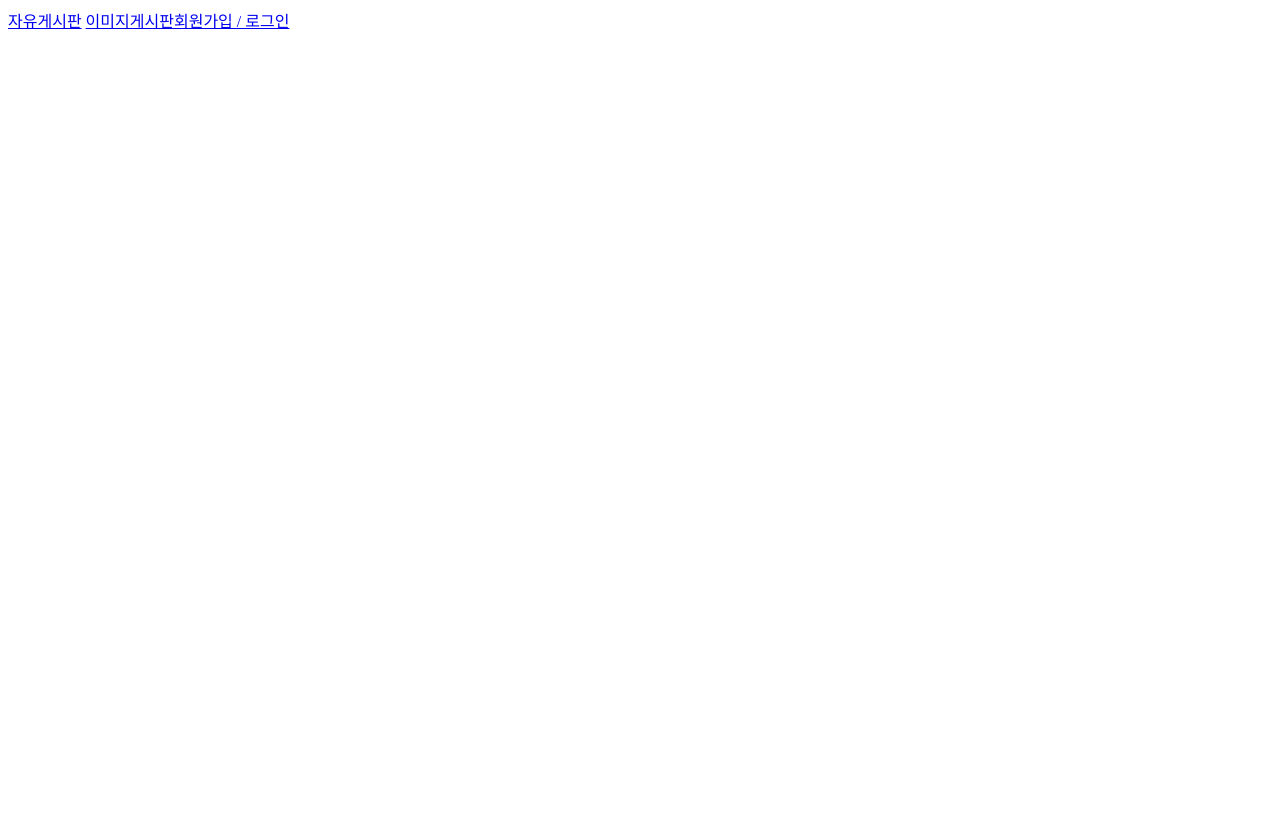
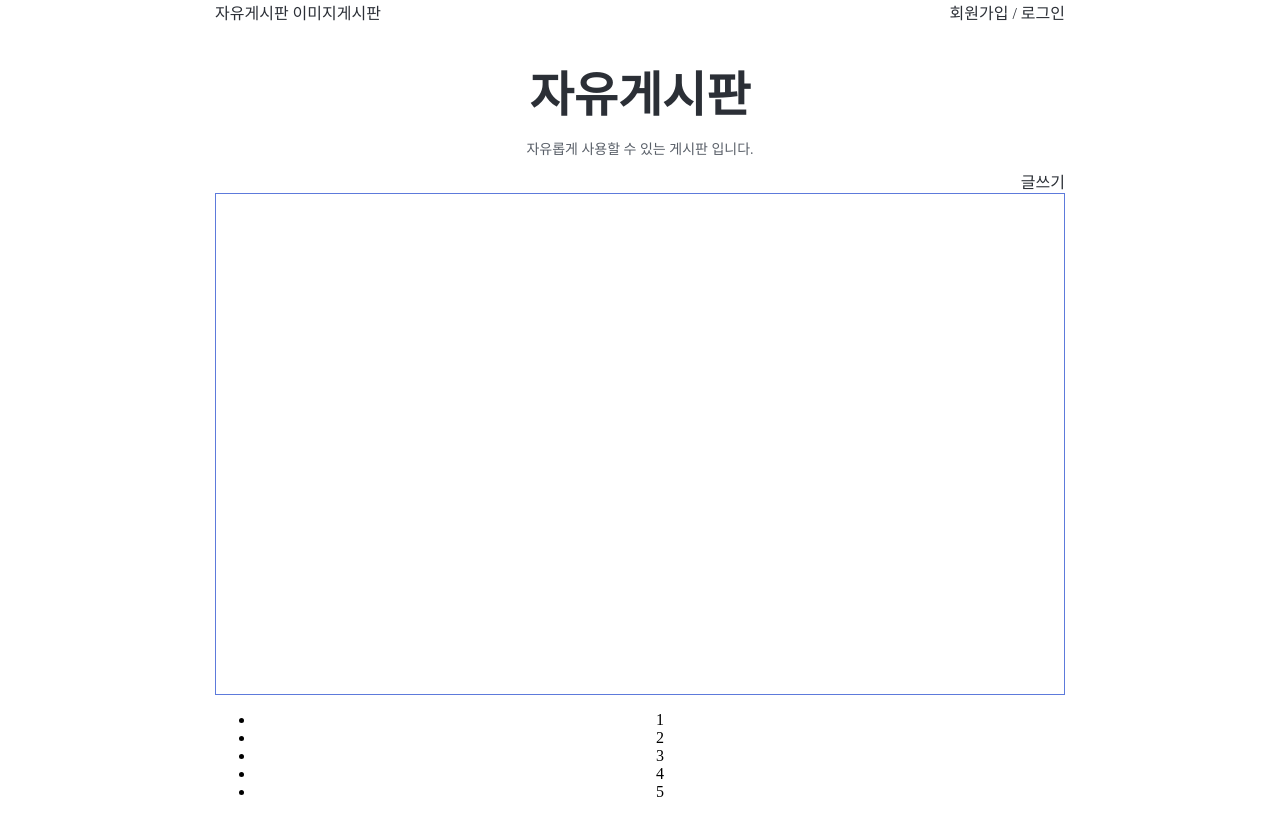
Before and after one commit to yebun91/MakeSimpleBoard, a plain HTML site: page index.html in a window 1280 px wide. Drawn offline with Linux system fonts and the light colour scheme.

Commit message:
작성중

```diff
--- a/index.html
+++ b/index.html
@@ -23,6 +23,25 @@
       </span>
     </span>
   </nav>
+  <head>
+    <h1>자유게시판</h1>
+    <h2>자유롭게 사용할 수 있는 게시판 입니다.</h2>
+  </head>
+  <div class="write">
+    <a href="http://">글쓰기</a>
+  </div>
+  <div class="list">
+    <div class="test">
+
+    </div>
+  </div>
+  <ul>
+    <li>1</li>
+    <li>2</li>
+    <li>3</li>
+    <li>4</li>
+    <li>5</li>
+  </ul>
 
 </body>
 </html>
--- a/style.css
+++ b/style.css
@@ -4,7 +4,7 @@
   --sideBackground-color: #bbc9e2;
   --black-color: #2b2f36;
   --semiBlack-color: #595f68;
-  --blue-color: #526399;
+  --blue-color: #5d7adb;
   --yellow-color: #ffb727;
 
   /* font size */
@@ -22,10 +22,11 @@ h1 {
   font-size: var(--font-large);
   font-weight: var(--weight-bold);
   color: var(--black-color);
+  margin-bottom: 0;
 }
 
 h2 {
-  font-size: var(--font-medium);
+  font-size: var(--font-micro);
   font-weight: var(--weight-regular);
   color: var(--semiBlack-color);
 }
@@ -36,8 +37,34 @@ p {
   color: var(--black-color);
 }
 
+a:link {
+  color: var(--black-color);
+  text-decoration: none;
+}
+a:visited {
+  color: var(--semiBlack-color);
+  text-decoration: none;
+}
+a:hover {
+  color: var(--blue-color);
+  text-decoration: none;
+}
+
 /* 본문설정 */
 
+body {
+  width: 850px;
+  margin: 0 auto;
+  text-align: center;
+}
 #navbar {
   display: flex;
+  justify-content: space-between;
 }
+.write {
+  text-align: right;
+}
+.list {
+  border: 1px solid var(--blue-color);
+  height: 500px;
+}
```
